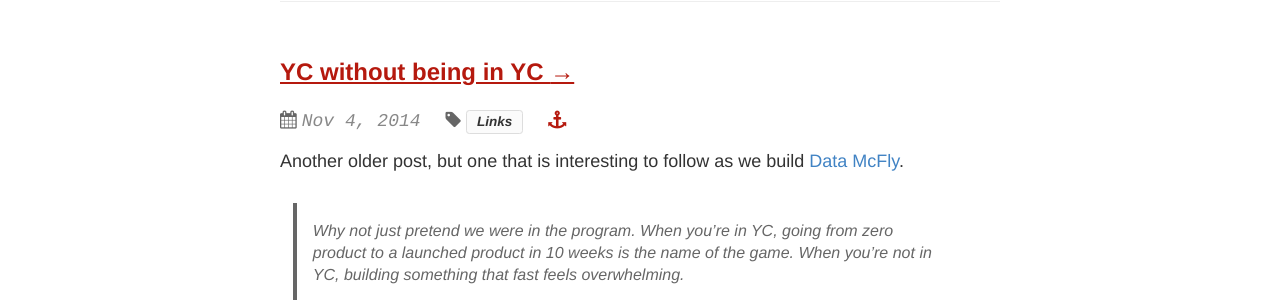
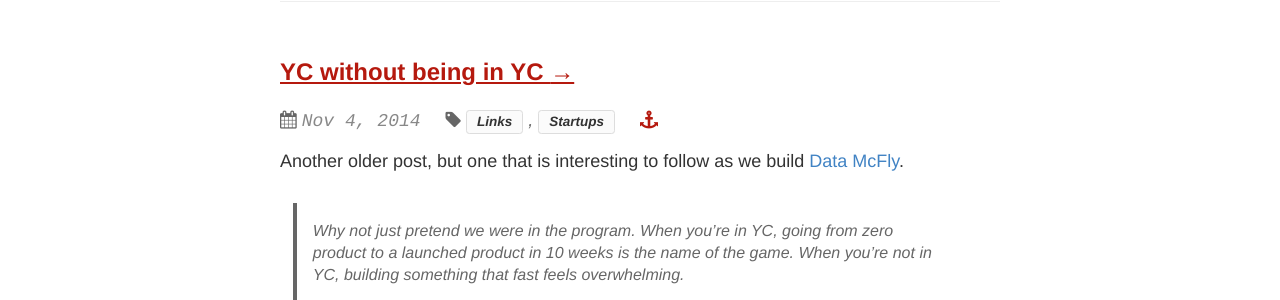
Before and after one commit to flybaseio/flybaseio.github.io, a Jekyll site: the page built from _posts/2014-11-04-yc-without-being-in-yc.md, in a window 1280 px wide. Shown: the part 140-440 px from the top of the page. Built offline with Jekyll 4.4.1, drawn with Linux system fonts in a browser that asks for light colours; nearby versions of some CDN libraries.

Commit message:
Update 2014-11-04-yc-without-being-in-yc.md

```diff
--- a/_posts/2014-11-04-yc-without-being-in-yc.md
+++ b/_posts/2014-11-04-yc-without-being-in-yc.md
@@ -3,7 +3,8 @@ layout: "post"
 title: "YC without being in YC"
 date: "2014-11-04 18:00"
 tags:
-- "links"
+  - "links"
+  - startups
 link: "http://blog.42floors.com/yc-without-being-in-yc/"
 ogtype: "article"
 bodyclass: "post"
```
